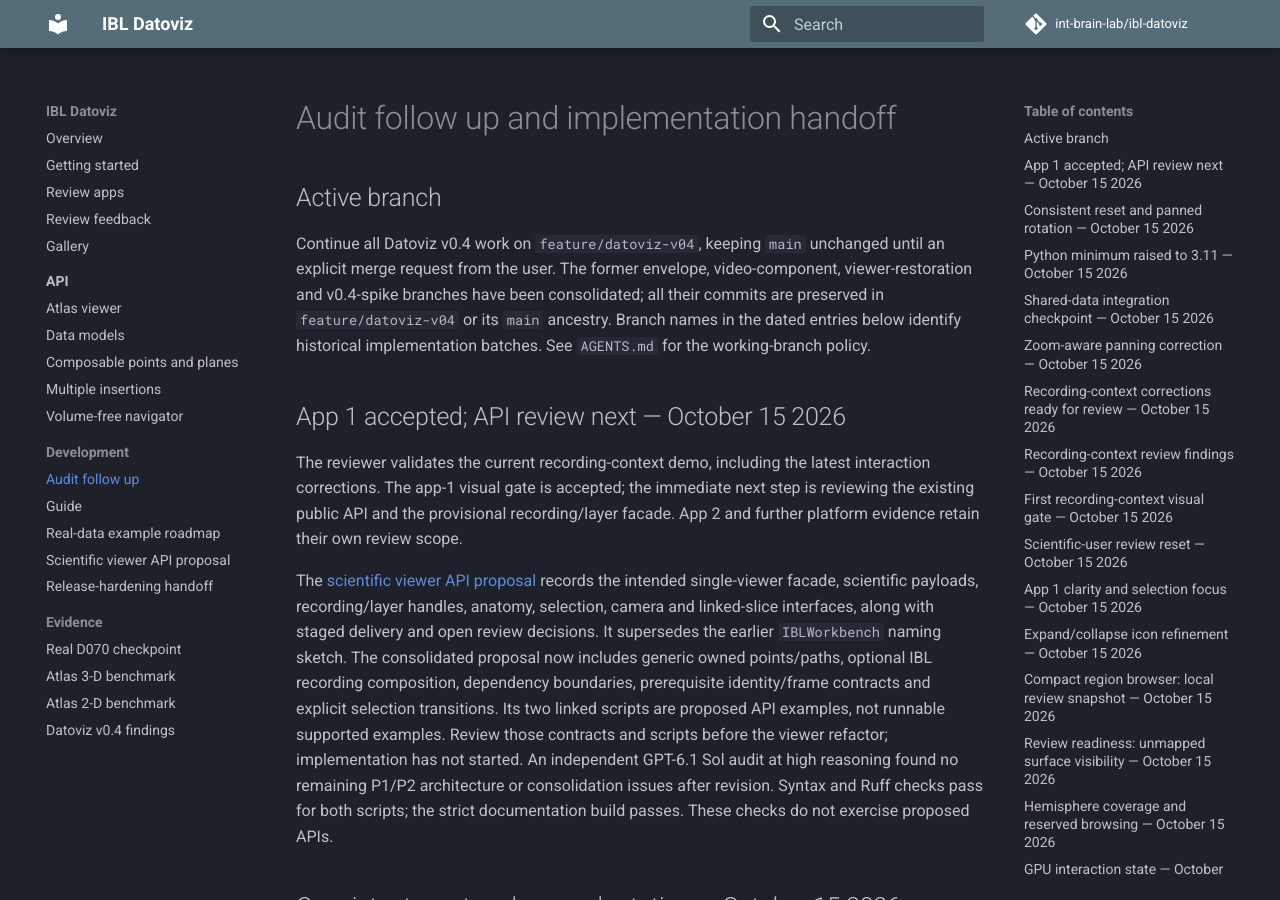
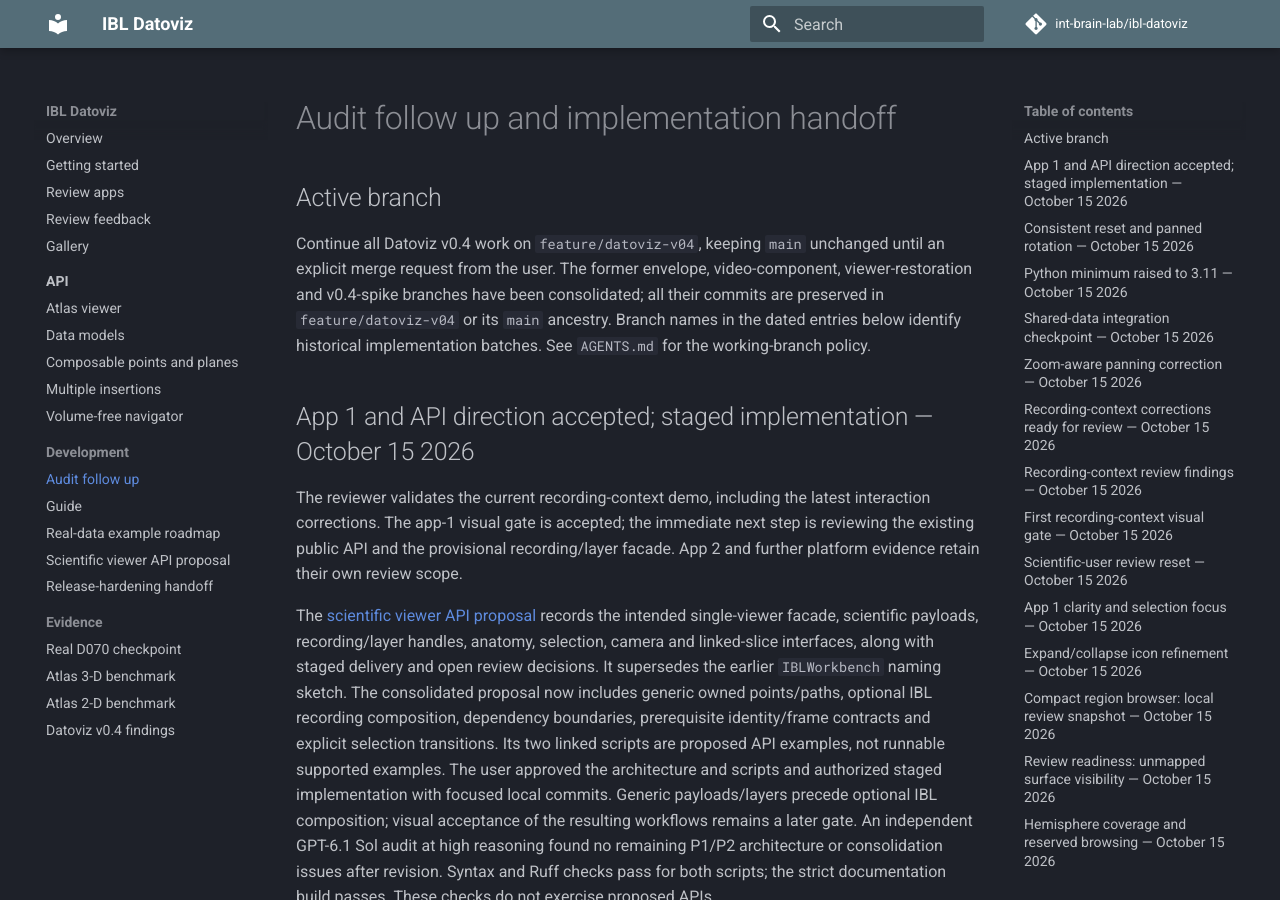
Before and after one commit to int-brain-lab/ibl-datoviz, an MkDocs documentation site: the page built from docs/NEXT_STEPS.md, in a window 1280 px wide and 900 px high. Built offline with MkDocs 1.6.1 and Material for MkDocs 9.7.7, drawn with Linux system fonts in a browser that asks for light colours; comment, search, counter and statistics services are not loaded.

Commit message:
docs: record approval of staged scientific viewer implementation

```diff
--- a/docs/NEXT_STEPS.md
+++ b/docs/NEXT_STEPS.md
@@ -9,7 +9,7 @@ all their commits are preserved in `feature/datoviz-v04` or its `main` ancestry.
 Branch names in the dated entries below identify historical implementation batches.
 See `AGENTS.md` for the working-branch policy.
 
-## App 1 accepted; API review next — October 15 2026
+## App 1 and API direction accepted; staged implementation — October 15 2026
 
 The reviewer validates the current recording-context demo, including the latest
 interaction corrections. The app-1 visual gate is accepted; the immediate next
@@ -23,8 +23,9 @@ and open review decisions. It supersedes the earlier `IBLWorkbench` naming sketc
 The consolidated proposal now includes generic owned points/paths, optional IBL
 recording composition, dependency boundaries, prerequisite identity/frame contracts
 and explicit selection transitions. Its two linked scripts are proposed API
-examples, not runnable supported examples. Review those contracts and scripts
-before the viewer refactor; implementation has not started. An independent
+examples, not runnable supported examples. The user approved the architecture and scripts and authorized staged implementation
+with focused local commits. Generic payloads/layers precede optional IBL composition;
+visual acceptance of the resulting workflows remains a later gate. An independent
 GPT-6.1 Sol audit at high reasoning found no remaining P1/P2 architecture or
 consolidation issues after revision. Syntax and Ruff checks pass for both scripts;
 the strict documentation build passes. These checks do not exercise proposed APIs.
```
Also changed, not shown: docs/SCIENTIFIC_VIEWER_API_PROPOSAL.md (+3 -4 lines).
